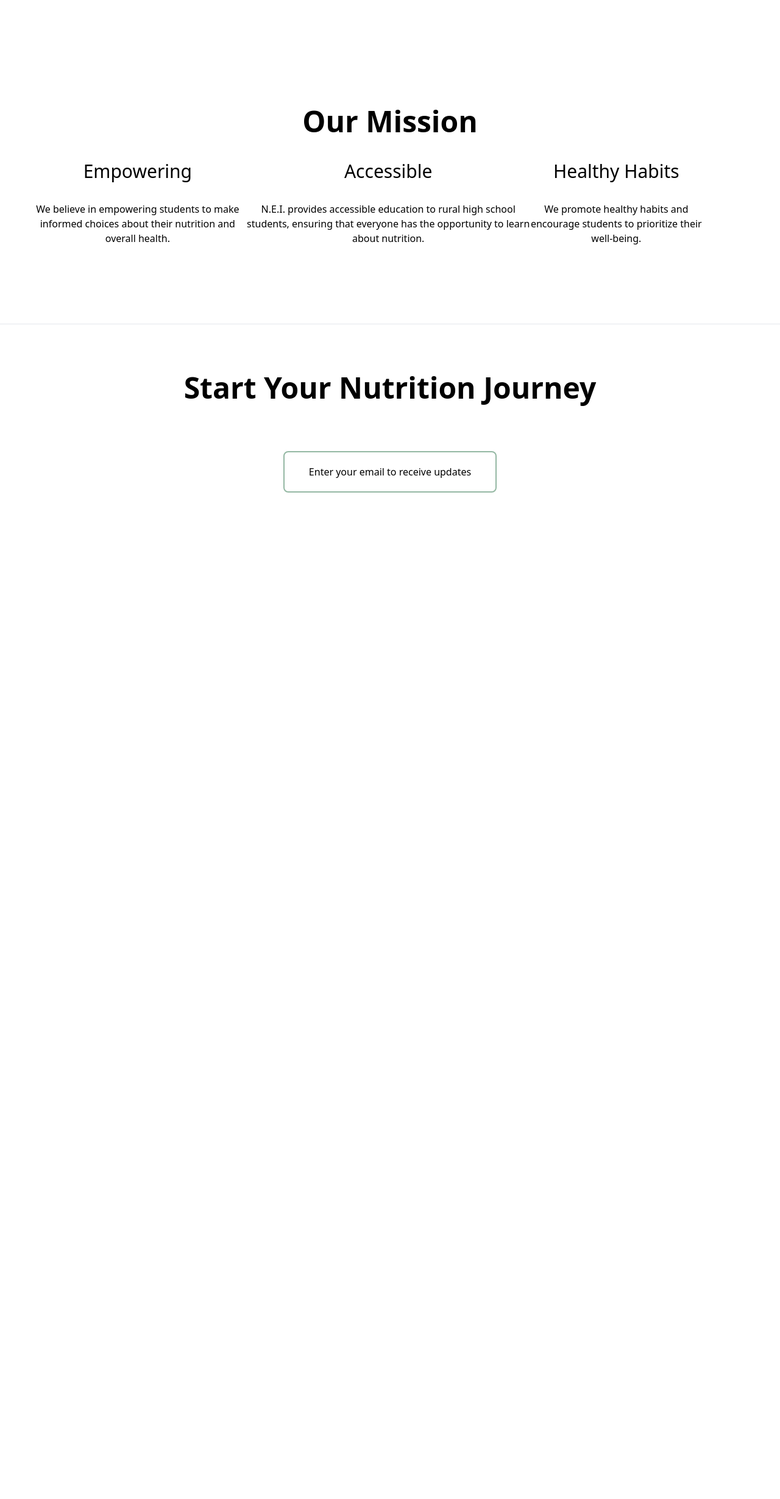
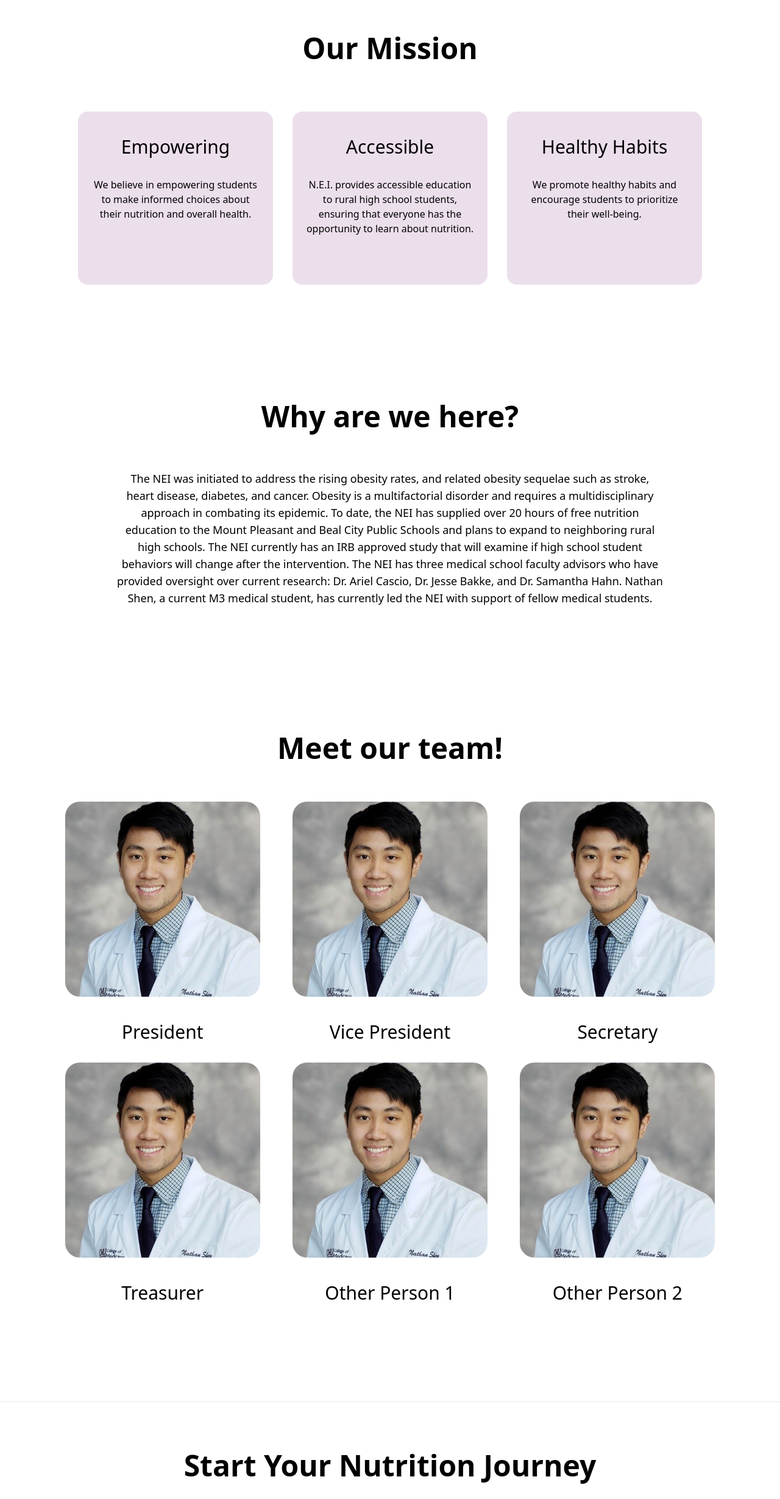
Before and after one commit to azshen23/Nutrition-Education-Initiative, a SvelteKit app: page /about in a window 1280 px wide. Shown: the part 1027-3486 px from the top of the page at 61% size. Before the commit the page ends 1875 px from the top, so only its background shows below. Built offline with nearby package versions, Linux system fonts and the light colour scheme.

Commit message:
about page base finished

```diff
--- a/src/components/footer.svelte
+++ b/src/components/footer.svelte
@@ -1,10 +1,80 @@
+<script>
+	import { fade } from 'svelte/transition';
+	import { onMount } from 'svelte';
+
+	let showPopup = false;
+
+	function togglePopup() {
+		showPopup = !showPopup;
+	}
+
+	onMount(() => {
+		// @ts-ignore
+		function handleOutsideClick(event) {
+			if (!event.target.closest('.popup-container') && !event.target.closest('.toggle-button')) {
+				showPopup = false;
+			}
+		}
+
+		// @ts-ignore
+		document.addEventListener('click', handleOutsideClick);
+
+		return () => {
+			document.removeEventListener('click', handleOutsideClick);
+		};
+	});
+</script>
+
 <div class="flex flex-col justify-between items-center pt-20 pb-10 border-t bg-white">
 	<h1 class="text-5xl font-bold pb-20">Start Your Nutrition Journey</h1>
-	<form>
-		<button class="rounded-lg border-2 border-primary pl-10 pr-10 pb-5 pt-5">
-			Enter your email to receive updates<button />
-		</button>
-	</form>
+
+	<button
+		class="rounded-lg border-2 border-primary pl-10 pr-10 pb-5 pt-5"
+		on:click|stopPropagation={togglePopup}
+	>
+		Enter your email to receive updates<button />
+	</button>
+
+	{#if showPopup}
+		<div
+			transition:fade
+			class="fixed top-0 left-0 w-full h-full bg-gray-900 bg-opacity-50 flex justify-center items-center"
+		>
+			<div class="bg-white rounded pl-40 pr-40 pb-10 pt-10 popup-container relative">
+				<button
+					class="absolute top-2 right-2 text-gray-500 hover:text-gray-700"
+					on:click={togglePopup}
+				>
+					<svg
+						xmlns="http://www.w3.org/2000/svg"
+						class="h-5 w-5"
+						viewBox="0 0 20 20"
+						fill="currentColor"
+					>
+						<path
+							fill-rule="evenodd"
+							d="M3.646 3.646a.5.5 0 01.708 0L10 9.293l5.646-5.647a.5.5 0 01.708.708L10.707 10l5.647 5.646a.5.5 0 01-.708.708L10 10.707l-5.646 5.647a.5.5 0 01-.708-.708L9.293 10 3.646 4.354a.5.5 0 010-.708z"
+							clip-rule="evenodd"
+						/>
+					</svg>
+				</button>
+				<h1 class="text-2xl font-bold pb-10">Join Our Mailing List Today To Recieve Updates!</h1>
+				<input
+					type="email"
+					placeholder="Email address"
+					class="w-full p-2 pr-40 border rounded mb-4"
+				/>
+				<div class="flex row">
+					<button
+						class="pb-4 pt-4 bg-primary w-full text-white rounded hover:bg-accent"
+						on:click={togglePopup}
+					>
+						Subscribe!
+					</button>
+				</div>
+			</div>
+		</div>
+	{/if}
 </div>
 
 <style lang="postcss">
--- a/src/routes/about/+page.svelte
+++ b/src/routes/about/+page.svelte
@@ -2,6 +2,7 @@
 	import Header from '../../components/header.svelte';
 	import Footer from '../../components/footer.svelte';
 	import KidBanner from '../../images/about-us/parent-feeding-kid.jpg';
+	import President from '../../images/about-us/president.jpeg';
 
 	import { onMount } from 'svelte';
 	onMount(() => {
@@ -49,27 +50,95 @@
 		</div>
 		<div class="flex flex-col w-full pb-32">
 			<div class="flex flex-col w-full items-center">
-				<h1 id="mission" class="text-5xl font-bold pt-40 pb-10">Our Mission</h1>
-				<div class="flex flex-row justify-between w-full pl-12 pr-32">
-					<div class="flex flex-col">
+				<h1 id="mission" class="text-5xl font-bold pt-10 pb-20">Our Mission</h1>
+				<div class="flex flex-row w-full pl-32 pr-32 gap-8">
+					<div class="flex-1 flex-col rounded-2xl bg-secondary pb-20 pt-10 pl-5 pr-5">
 						<h1 class="text-3xl text-center pb-8">Empowering</h1>
 						<p class="text-center">
 							We believe in empowering students to make informed choices about their nutrition and
 							overall health.
 						</p>
 					</div>
-					<div class="flex flex-col">
+					<div class="flex-1 flex-col rounded-2xl bg-secondary pb-20 pt-10 pl-5 pr-5">
 						<h1 class="text-3xl text-center pb-8">Accessible</h1>
 						<p class="text-center">
 							N.E.I. provides accessible education to rural high school students, ensuring that
 							everyone has the opportunity to learn about nutrition.
 						</p>
 					</div>
-					<div class="flex flex-col">
+					<div class="flex-1 flex-col rounded-2xl bg-secondary pb-20 pt-10 pl-5 pr-5">
 						<h1 class="text-3xl text-center pb-8">Healthy Habits</h1>
 						<p class="text-center">
 							We promote healthy habits and encourage students to prioritize their well-being.
 						</p>
+					</div>
+				</div>
+			</div>
+		</div>
+		<div class="flex flex-row w-full pl-48 pr-48 pt-16 pb-32">
+			<div class="flex flex-col w-full items-center">
+				<h1 class="text-5xl font-bold pb-16">Why are we here?</h1>
+				<p class="text-lg text-center pb-20">
+					The NEI was initiated to address the rising obesity rates, and related obesity sequelae
+					such as stroke, heart disease, diabetes, and cancer. Obesity is a multifactorial disorder
+					and requires a multidisciplinary approach in combating its epidemic. To date, the NEI has
+					supplied over 20 hours of free nutrition education to the Mount Pleasant and Beal City
+					Public Schools and plans to expand to neighboring rural high schools. The NEI currently
+					has an IRB approved study that will examine if high school student behaviors will change
+					after the intervention. The NEI has three medical school faculty advisors who have
+					provided oversight over current research: Dr. Ariel Cascio, Dr. Jesse Bakke, and Dr.
+					Samantha Hahn. Nathan Shen, a current M3 medical student, has currently led the NEI with
+					support of fellow medical students.
+				</p>
+			</div>
+		</div>
+		<div class="flex flex-row w-full pb-32">
+			<div class="flex flex-col w-full items-center pl-20 pr-20">
+				<h1 class="text-5xl font-bold pb-16">Meet our team!</h1>
+				<div class="flex flex-row w-full items-center text-center">
+					<div class="flex-1 flex-col">
+						<div class="flex items-center justify-center pb-10">
+							<img src={President} alt="President" class="w-80 h-80 rounded-3xl" />
+						</div>
+
+						<h1 class="text-3xl text-center pb-8">President</h1>
+					</div>
+					<div class="flex-1 flex-col">
+						<div class="flex items-center justify-center pb-10">
+							<img src={President} alt="Vice President" class="w-80 h-80 rounded-3xl" />
+						</div>
+
+						<h1 class="text-3xl text-center pb-8">Vice President</h1>
+					</div>
+					<div class="flex-1 flex-col">
+						<div class="flex items-center justify-center pb-10">
+							<img src={President} alt="Secretary" class="w-80 h-80 rounded-3xl" />
+						</div>
+
+						<h1 class="text-3xl text-center pb-8">Secretary</h1>
+					</div>
+				</div>
+				<div class="flex flex-row w-full items-center text-center">
+					<div class="flex-1 flex-col">
+						<div class="flex items-center justify-center pb-10">
+							<img src={President} alt="Treasurer" class="w-80 h-80 rounded-3xl" />
+						</div>
+
+						<h1 class="text-3xl text-center pb-8">Treasurer</h1>
+					</div>
+					<div class="flex-1 flex-col">
+						<div class="flex items-center justify-center pb-10">
+							<img src={President} alt="Other Person 1" class="w-80 h-80 rounded-3xl" />
+						</div>
+
+						<h1 class="text-3xl text-center pb-8">Other Person 1</h1>
+					</div>
+					<div class="flex-1 flex-col">
+						<div class="flex items-center justify-center pb-10">
+							<img src={President} alt="Other Person 2" class="w-80 h-80 rounded-3xl" />
+						</div>
+
+						<h1 class="text-3xl text-center pb-8">Other Person 2</h1>
 					</div>
 				</div>
 			</div>
```
Also changed, not shown: src/images/about-us/president.jpeg (added).
